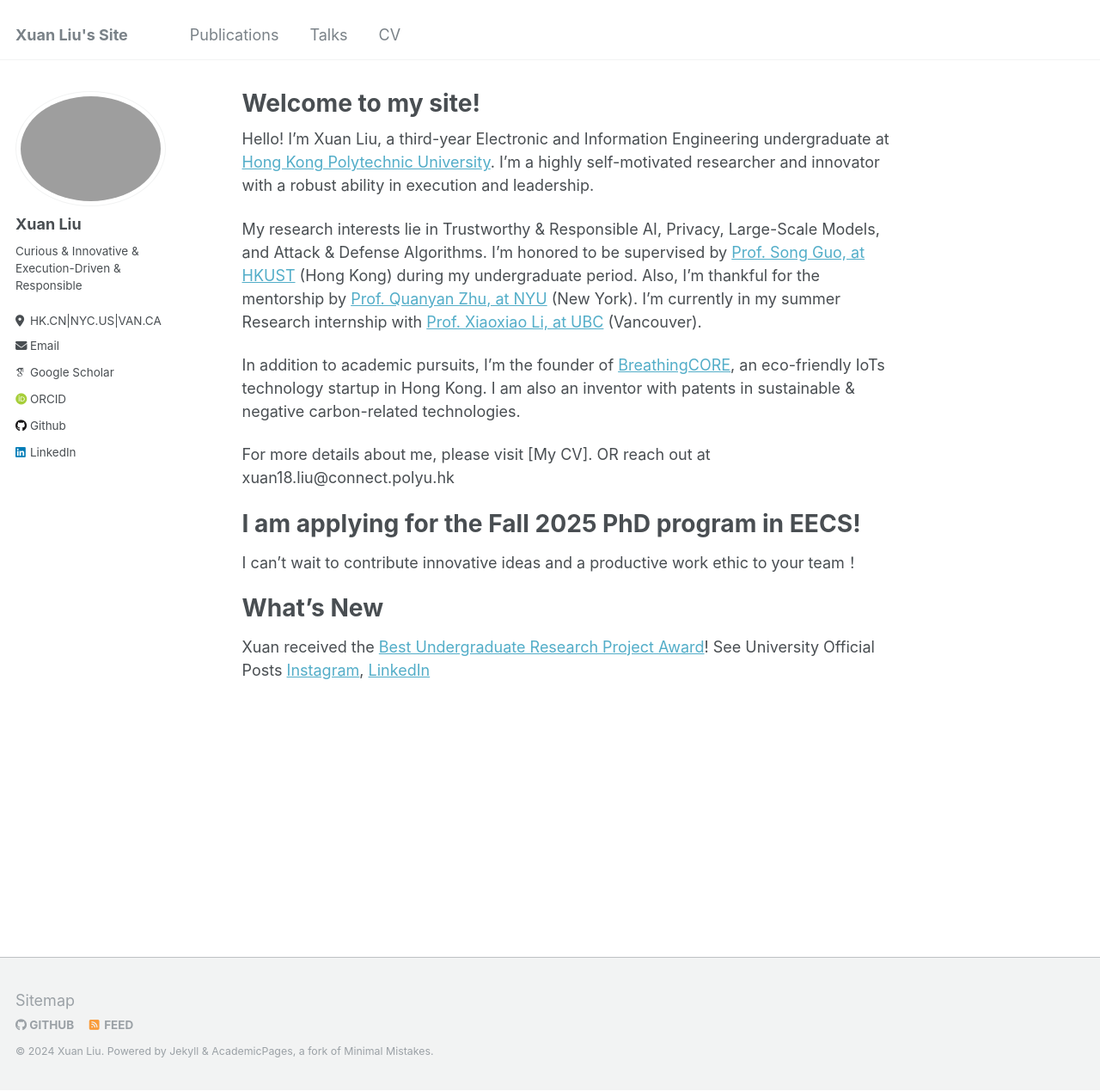
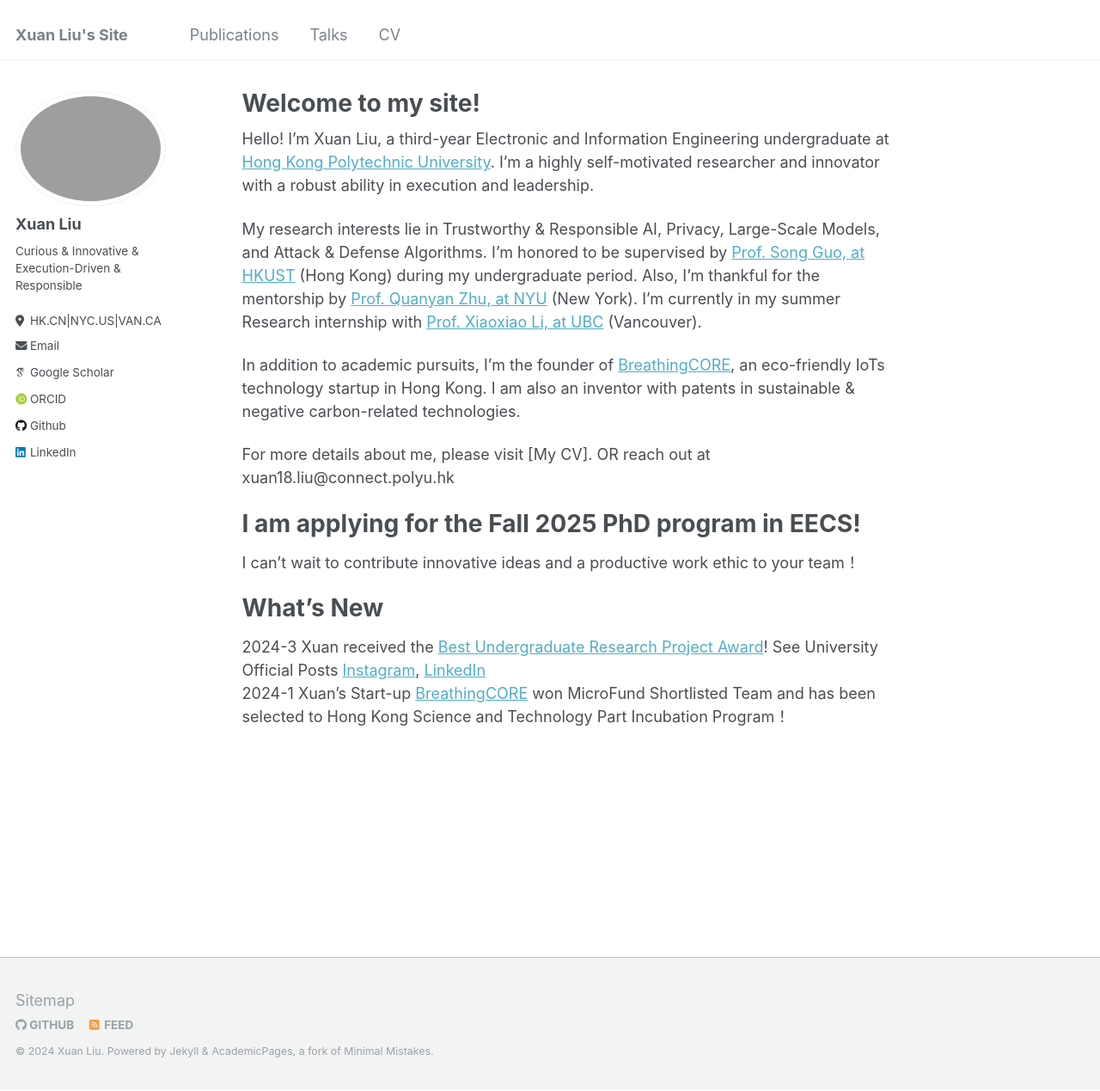
Before and after one commit to XuanL17/XuanL17.github.io, a Jekyll site: the page built from _pages/about.md, in a window 1280 px wide and 1269 px high. Shown: the whole window at 86% size. Built offline with Jekyll 4.4.1, drawn with Linux system fonts in a browser that asks for light colours; some web fonts are replaced.

Commit message:
Update about.md

```diff
--- a/_pages/about.md
+++ b/_pages/about.md
@@ -19,4 +19,5 @@ For more details about me, please visit [My CV]. OR reach out at xuan18.liu@conn
 I can't wait to contribute innovative ideas and a productive work ethic to your team！
 
 # What's New
-Xuan received the [Best Undergraduate Research Project Award](https://www.polyu.edu.hk/eee/news-and-events/news/2024/2024-02-21-best-uris-research-project-award-2023/)! See University Official Posts [Instagram](https://www.instagram.com/p/C6VELkGy9f6/?utm_source=ig_web_copy_link&igsh=MzRlODBiNWFlZA==), [LinkedIn](https://www.linkedin.com/feed/update/urn:li:activity:7190543155698491392) <br>
+2024-3 Xuan received the [Best Undergraduate Research Project Award](https://www.polyu.edu.hk/eee/news-and-events/news/2024/2024-02-21-best-uris-research-project-award-2023/)! See University Official Posts [Instagram](https://www.instagram.com/p/C6VELkGy9f6/?utm_source=ig_web_copy_link&igsh=MzRlODBiNWFlZA==), [LinkedIn](https://www.linkedin.com/feed/update/urn:li:activity:7190543155698491392) <br>
+2024-1 Xuan's Start-up [BreathingCORE](breathingcore.com) won MicroFund Shortlisted Team and has been selected to Hong Kong Science and Technology Part Incubation Program！
```
